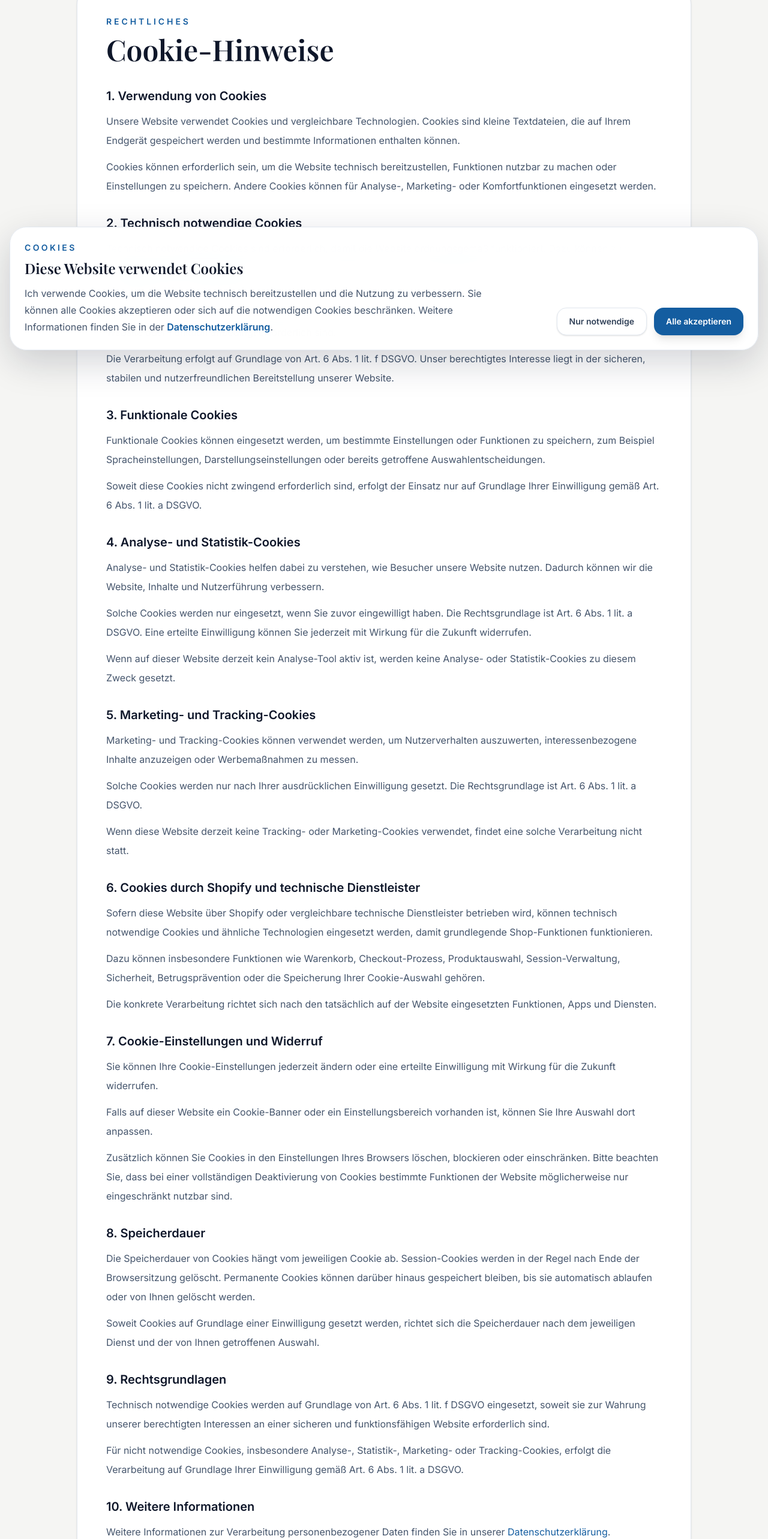
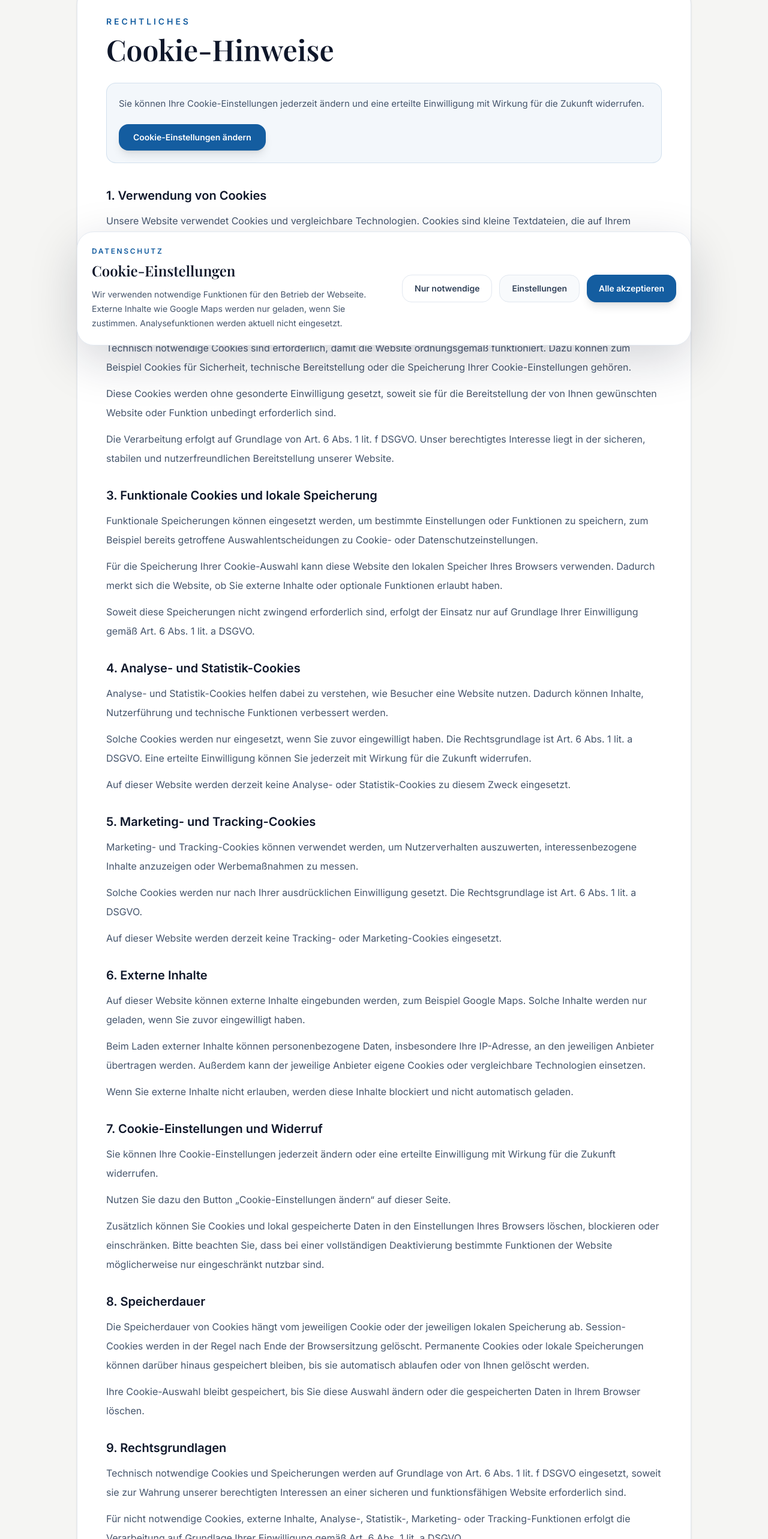
Before and after one commit to Lard912/handelsvertretung-amend, a Next.js app: page /cookies in a window 1280 px wide. Shown: the part 200-2766 px from the top of the page at 60% size. Built offline with nearby package versions, Linux system fonts and the light colour scheme.

Commit message:
Update website files

```diff
--- a/app/components/CookieBar.tsx
+++ b/app/components/CookieBar.tsx
@@ -1,74 +1,161 @@
 "use client";
 
 import { useEffect, useState } from "react";
-import Link from "next/link";
+
+type CookiePreferences = {
+  necessary: true;
+  externalContent: boolean;
+  analytics: boolean;
+  updatedAt: string;
+};
+
+const STORAGE_KEY = "hvamend_cookie_preferences";
+
+const defaultPreferences: CookiePreferences = {
+  necessary: true,
+  externalContent: false,
+  analytics: false,
+  updatedAt: "",
+};
+
+function loadPreferences(): CookiePreferences | null {
+  if (typeof window === "undefined") return null;
+
+  try {
+    const saved = localStorage.getItem(STORAGE_KEY);
+    if (!saved) return null;
+
+    return JSON.parse(saved) as CookiePreferences;
+  } catch {
+    return null;
+  }
+}
+
+function savePreferences(preferences: CookiePreferences) {
+  localStorage.setItem(
+    STORAGE_KEY,
+    JSON.stringify({
+      ...preferences,
+      necessary: true,
+      updatedAt: new Date().toISOString(),
+    })
+  );
+
+  window.dispatchEvent(new Event("cookie-preferences-updated"));
+}
 
 export default function CookieBar() {
-  const [visible, setVisible] = useState(false);
+  const [mounted, setMounted] = useState(false);
+  const [showBanner, setShowBanner] = useState(false);
+  const [showSettings, setShowSettings] = useState(false);
+  const [preferences, setPreferences] =
+    useState<CookiePreferences>(defaultPreferences);
 
   useEffect(() => {
-    const saved = localStorage.getItem("cookie-consent");
-    if (!saved) {
-      setVisible(true);
+    setMounted(true);
+
+    const saved = loadPreferences();
+
+    if (saved) {
+      setPreferences(saved);
+      setShowBanner(false);
+    } else {
+      setShowBanner(true);
     }
+
+    const openSettings = () => {
+      const current = loadPreferences();
+      setPreferences(current ?? defaultPreferences);
+      setShowSettings(true);
+      setShowBanner(false);
+    };
+
+    window.addEventListener("open-cookie-settings", openSettings);
+
+    return () => {
+      window.removeEventListener("open-cookie-settings", openSettings);
+    };
   }, []);
 
+  if (!mounted) return null;
+
   const acceptAll = () => {
-    localStorage.setItem("cookie-consent", "all");
-    setVisible(false);
+    savePreferences({
+      necessary: true,
+      externalContent: true,
+      analytics: true,
+      updatedAt: new Date().toISOString(),
+    });
+
+    setShowBanner(false);
+    setShowSettings(false);
   };
 
-  const acceptNecessary = () => {
-    localStorage.setItem("cookie-consent", "necessary");
-    setVisible(false);
+  const rejectOptional = () => {
+    savePreferences({
+      necessary: true,
+      externalContent: false,
+      analytics: false,
+      updatedAt: new Date().toISOString(),
+    });
+
+    setShowBanner(false);
+    setShowSettings(false);
   };
 
-  if (!visible) return null;
+  const saveCustomSettings = () => {
+    savePreferences(preferences);
+    setShowBanner(false);
+    setShowSettings(false);
+  };
 
   return (
-    <div className="fixed bottom-4 left-0 right-0 z-[9999] px-4">
-      <div className="mx-auto max-w-[1400px] rounded-[28px] border border-slate-200 bg-white/95 p-6 shadow-[0_20px_60px_rgba(15,23,42,0.18)] backdrop-blur-xl">
-        <div className="flex flex-col gap-5 lg:flex-row lg:items-end lg:justify-between">
-          <div className="max-w-3xl">
-            <p className="text-sm font-semibold uppercase tracking-[0.24em] text-[#145da0]">
-              Cookies
+    <>
+      {showBanner && (
+        <div className="fixed inset-x-0 bottom-0 z-[9998] px-4 pb-4 min-[600px]:px-6 min-[600px]:pb-6">
+          <div className="mx-auto max-w-5xl rounded-[28px] border border-slate-200 bg-white p-5 text-slate-900 shadow-[0_24px_80px_rgba(15,23,42,0.18)] min-[600px]:p-6">
+            <div className="grid gap-5 min-[900px]:grid-cols-[1fr_auto] min-[900px]:items-center">
+              <div>
+                <p className="text-xs font-semibold uppercase tracking-[0.22em] text-[#145da0]">
+                  Datenschutz
                 </p>
 
                 <h2
-              className="mt-2 text-2xl font-semibold text-slate-900"
+                  className="mt-2 text-2xl font-semibold"
                   style={{ fontFamily: "var(--font-playfair)" }}
                 >
-              Diese Website verwendet Cookies
+                  Cookie-Einstellungen
                 </h2>
 
-            <p className="mt-3 text-sm leading-7 text-slate-600 sm:text-base">
-              Ich verwende Cookies, um die Website technisch bereitzustellen und
-              die Nutzung zu verbessern. Sie können alle Cookies akzeptieren oder
-              sich auf die notwendigen Cookies beschränken. Weitere Informationen
-              finden Sie in der{" "}
-              <Link
-                href="/datenschutz"
-                className="font-semibold text-[#145da0] hover:underline"
-              >
-                Datenschutzerklärung
-              </Link>
-              .
+                <p className="mt-3 text-sm leading-6 text-slate-600">
+                  Wir verwenden notwendige Funktionen für den Betrieb der
+                  Webseite. Externe Inhalte wie Google Maps werden nur geladen,
+                  wenn Sie zustimmen. Analysefunktionen werden aktuell nicht
+                  eingesetzt.
                 </p>
               </div>
 
-          <div className="flex flex-col gap-3 sm:flex-row">
+              <div className="flex flex-col gap-3 min-[600px]:flex-row min-[900px]:justify-end">
                 <button
                   type="button"
-              onClick={acceptNecessary}
-              className="rounded-2xl border border-slate-200 bg-white px-5 py-3 text-sm font-semibold text-slate-700 shadow-sm transition duration-300 hover:-translate-y-0.5 hover:border-slate-300 hover:shadow-md"
+                  onClick={rejectOptional}
+                  className="rounded-2xl border border-slate-200 bg-white px-5 py-3 text-sm font-semibold text-slate-700 transition hover:border-[#145da0]/30 hover:text-[#145da0]"
                 >
                   Nur notwendige
                 </button>
 
                 <button
                   type="button"
+                  onClick={() => setShowSettings(true)}
+                  className="rounded-2xl border border-slate-200 bg-slate-50 px-5 py-3 text-sm font-semibold text-slate-700 transition hover:border-[#145da0]/30 hover:text-[#145da0]"
+                >
+                  Einstellungen
+                </button>
+
+                <button
+                  type="button"
                   onClick={acceptAll}
-              className="rounded-2xl bg-[#145da0] px-5 py-3 text-sm font-semibold text-white shadow-lg transition duration-300 hover:-translate-y-0.5 hover:bg-[#0f4c86] hover:shadow-xl"
+                  className="rounded-2xl bg-[#145da0] px-5 py-3 text-sm font-semibold text-white shadow-lg transition hover:bg-[#0f4c86]"
                 >
                   Alle akzeptieren
                 </button>
@@ -76,5 +163,136 @@ export default function CookieBar() {
             </div>
           </div>
         </div>
+      )}
+
+      {showSettings && (
+        <div className="fixed inset-0 z-[9999] flex items-end justify-center bg-slate-950/45 p-4 backdrop-blur-sm min-[600px]:items-center">
+          <div className="w-full max-w-2xl rounded-[30px] bg-white p-5 text-slate-900 shadow-2xl min-[600px]:p-7">
+            <div className="flex items-start justify-between gap-4">
+              <div>
+                <p className="text-xs font-semibold uppercase tracking-[0.22em] text-[#145da0]">
+                  Präferenzen
+                </p>
+
+                <h2
+                  className="mt-2 text-3xl font-semibold"
+                  style={{ fontFamily: "var(--font-playfair)" }}
+                >
+                  Cookie-Einstellungen anpassen
+                </h2>
+              </div>
+
+              <button
+                type="button"
+                onClick={() => setShowSettings(false)}
+                className="flex h-10 w-10 shrink-0 items-center justify-center rounded-full bg-slate-100 text-xl text-slate-600 transition hover:bg-slate-200"
+                aria-label="Cookie-Einstellungen schließen"
+              >
+                ×
+              </button>
+            </div>
+
+            <div className="mt-6 grid gap-4">
+              <div className="rounded-2xl border border-slate-200 bg-white p-4 shadow-sm">
+                <div className="flex items-center justify-between gap-4">
+                  <div>
+                    <h3 className="font-semibold text-slate-900">
+                      Notwendige Funktionen
+                    </h3>
+                    <p className="mt-1 text-sm leading-6 text-slate-600">
+                      Diese Funktionen sind für den Betrieb der Webseite
+                      erforderlich und können nicht deaktiviert werden. Dazu
+                      gehört auch das Speichern Ihrer Cookie-Auswahl.
+                    </p>
+                  </div>
+
+                  <span className="shrink-0 whitespace-nowrap rounded-full bg-slate-100 px-3 py-1 text-xs font-semibold text-slate-500">
+                    Immer aktiv
+                  </span>
+                </div>
+              </div>
+
+              <label className="cursor-pointer rounded-2xl border border-slate-200 bg-white p-4 shadow-sm transition hover:border-[#145da0]/30 hover:shadow-md">
+                <div className="flex items-start justify-between gap-4">
+                  <div>
+                    <h3 className="font-semibold text-slate-900">
+                      Externe Inhalte
+                    </h3>
+                    <p className="mt-1 text-sm leading-6 text-slate-600">
+                      Erlaubt das Laden externer Inhalte, zum Beispiel Google
+                      Maps auf der Kontaktseite. Dabei können Daten wie Ihre
+                      IP-Adresse an externe Anbieter übertragen werden.
+                    </p>
+                  </div>
+
+                  <input
+                    type="checkbox"
+                    checked={preferences.externalContent}
+                    onChange={(event) =>
+                      setPreferences((current) => ({
+                        ...current,
+                        externalContent: event.target.checked,
+                      }))
+                    }
+                    className="mt-1 h-6 w-6 shrink-0 cursor-pointer accent-[#145da0]"
+                  />
+                </div>
+              </label>
+
+              <label className="cursor-pointer rounded-2xl border border-slate-200 bg-white p-4 shadow-sm transition hover:border-[#145da0]/30 hover:shadow-md">
+                <div className="flex items-start justify-between gap-4">
+                  <div>
+                    <h3 className="font-semibold text-slate-900">Analyse</h3>
+                    <p className="mt-1 text-sm leading-6 text-slate-600">
+                      Aktuell verwenden wir keine Analyse-Tools. Diese Option
+                      ist vorbereitet, falls später Statistikdienste eingebunden
+                      werden.
+                    </p>
+                  </div>
+
+                  <input
+                    type="checkbox"
+                    checked={preferences.analytics}
+                    onChange={(event) =>
+                      setPreferences((current) => ({
+                        ...current,
+                        analytics: event.target.checked,
+                      }))
+                    }
+                    className="mt-1 h-6 w-6 shrink-0 cursor-pointer accent-[#145da0]"
+                  />
+                </div>
+              </label>
+            </div>
+
+            <div className="mt-7 flex flex-col gap-3 min-[600px]:flex-row min-[600px]:items-center">
+              <button
+                type="button"
+                onClick={rejectOptional}
+                className="rounded-2xl border border-slate-200 bg-white px-5 py-3 text-sm font-semibold text-slate-700 transition hover:border-[#145da0]/30 hover:text-[#145da0] min-[600px]:mr-auto"
+              >
+                Nur notwendige
+              </button>
+
+              <button
+                type="button"
+                onClick={saveCustomSettings}
+                className="rounded-2xl bg-[#145da0] px-5 py-3 text-sm font-semibold text-white shadow-lg transition hover:bg-[#0f4c86]"
+              >
+                Auswahl speichern
+              </button>
+
+              <button
+                type="button"
+                onClick={acceptAll}
+                className="rounded-2xl bg-slate-900 px-5 py-3 text-sm font-semibold text-white shadow-lg transition hover:bg-slate-800"
+              >
+                Alle akzeptieren
+              </button>
+            </div>
+          </div>
+        </div>
+      )}
+    </>
   );
 }
--- a/app/cookies/page.tsx
+++ b/app/cookies/page.tsx
@@ -1,6 +1,12 @@
+"use client";
+
 export default function CookiesPage() {
+  const openCookieSettings = () => {
+    window.dispatchEvent(new Event("open-cookie-settings"));
+  };
+
   return (
-    <section className="bg-[#f5f5f3] px-6 py-20 min-h-[calc(100vh-120px)] flex items-center">
+    <section className="flex min-h-[calc(100vh-120px)] items-center bg-[#f5f5f3] px-6 py-20">
       <div className="mx-auto max-w-5xl rounded-[30px] border border-slate-200 bg-white p-8 shadow-sm sm:p-12">
         <p className="text-sm font-semibold uppercase tracking-[0.28em] text-[#145da0]">
           Rechtliches
@@ -12,6 +18,21 @@ export default function CookiesPage() {
         >
           Cookie-Hinweise
         </h1>
+
+        <div className="mt-8 rounded-2xl border border-[#145da0]/15 bg-[#f3f7fb] p-5">
+          <p className="text-[15px] leading-7 text-slate-600">
+            Sie können Ihre Cookie-Einstellungen jederzeit ändern und eine
+            erteilte Einwilligung mit Wirkung für die Zukunft widerrufen.
+          </p>
+
+          <button
+            type="button"
+            onClick={openCookieSettings}
+            className="mt-5 rounded-2xl bg-[#145da0] px-6 py-3 text-sm font-semibold text-white shadow-lg transition hover:bg-[#0f4c86]"
+          >
+            Cookie-Einstellungen ändern
+          </button>
+        </div>
 
         <div className="mt-10 space-y-8 text-base leading-8 text-slate-600">
           <div>
@@ -41,8 +62,8 @@ export default function CookiesPage() {
             <p className="mt-3">
               Technisch notwendige Cookies sind erforderlich, damit die Website
               ordnungsgemäß funktioniert. Dazu können zum Beispiel Cookies für
-              Warenkorb, Login, Spracheinstellungen, Cookie-Einstellungen,
-              Sicherheit oder die technische Bereitstellung der Website gehören.
+              Sicherheit, technische Bereitstellung oder die Speicherung Ihrer
+              Cookie-Einstellungen gehören.
             </p>
 
             <p className="mt-3">
@@ -60,20 +81,27 @@ export default function CookiesPage() {
 
           <div>
             <h2 className="text-xl font-semibold text-slate-900">
-              3. Funktionale Cookies
+              3. Funktionale Cookies und lokale Speicherung
             </h2>
 
             <p className="mt-3">
-              Funktionale Cookies können eingesetzt werden, um bestimmte
-              Einstellungen oder Funktionen zu speichern, zum Beispiel
-              Spracheinstellungen, Darstellungseinstellungen oder bereits
-              getroffene Auswahlentscheidungen.
+              Funktionale Speicherungen können eingesetzt werden, um bestimmte
+              Einstellungen oder Funktionen zu speichern, zum Beispiel bereits
+              getroffene Auswahlentscheidungen zu Cookie- oder
+              Datenschutzeinstellungen.
             </p>
 
             <p className="mt-3">
-              Soweit diese Cookies nicht zwingend erforderlich sind, erfolgt der
-              Einsatz nur auf Grundlage Ihrer Einwilligung gemäß Art. 6 Abs. 1
-              lit. a DSGVO.
+              Für die Speicherung Ihrer Cookie-Auswahl kann diese Website den
+              lokalen Speicher Ihres Browsers verwenden. Dadurch merkt sich die
+              Website, ob Sie externe Inhalte oder optionale Funktionen erlaubt
+              haben.
+            </p>
+
+            <p className="mt-3">
+              Soweit diese Speicherungen nicht zwingend erforderlich sind,
+              erfolgt der Einsatz nur auf Grundlage Ihrer Einwilligung gemäß Art.
+              6 Abs. 1 lit. a DSGVO.
             </p>
           </div>
 
@@ -84,8 +112,8 @@ export default function CookiesPage() {
 
             <p className="mt-3">
               Analyse- und Statistik-Cookies helfen dabei zu verstehen, wie
-              Besucher unsere Website nutzen. Dadurch können wir die Website,
-              Inhalte und Nutzerführung verbessern.
+              Besucher eine Website nutzen. Dadurch können Inhalte,
+              Nutzerführung und technische Funktionen verbessert werden.
             </p>
 
             <p className="mt-3">
@@ -96,9 +124,8 @@ export default function CookiesPage() {
             </p>
 
             <p className="mt-3">
-              Wenn auf dieser Website derzeit kein Analyse-Tool aktiv ist,
-              werden keine Analyse- oder Statistik-Cookies zu diesem Zweck
-              gesetzt.
+              Auf dieser Website werden derzeit keine Analyse- oder
+              Statistik-Cookies zu diesem Zweck eingesetzt.
             </p>
           </div>
 
@@ -119,33 +146,32 @@ export default function CookiesPage() {
             </p>
 
             <p className="mt-3">
-              Wenn diese Website derzeit keine Tracking- oder Marketing-Cookies
-              verwendet, findet eine solche Verarbeitung nicht statt.
+              Auf dieser Website werden derzeit keine Tracking- oder
+              Marketing-Cookies eingesetzt.
             </p>
           </div>
 
           <div>
             <h2 className="text-xl font-semibold text-slate-900">
-              6. Cookies durch Shopify und technische Dienstleister
+              6. Externe Inhalte
             </h2>
 
             <p className="mt-3">
-              Sofern diese Website über Shopify oder vergleichbare technische
-              Dienstleister betrieben wird, können technisch notwendige Cookies
-              und ähnliche Technologien eingesetzt werden, damit grundlegende
-              Shop-Funktionen funktionieren.
+              Auf dieser Website können externe Inhalte eingebunden werden, zum
+              Beispiel Google Maps. Solche Inhalte werden nur geladen, wenn Sie
+              zuvor eingewilligt haben.
             </p>
 
             <p className="mt-3">
-              Dazu können insbesondere Funktionen wie Warenkorb,
-              Checkout-Prozess, Produktauswahl, Session-Verwaltung,
-              Sicherheit, Betrugsprävention oder die Speicherung Ihrer
-              Cookie-Auswahl gehören.
+              Beim Laden externer Inhalte können personenbezogene Daten,
+              insbesondere Ihre IP-Adresse, an den jeweiligen Anbieter
+              übertragen werden. Außerdem kann der jeweilige Anbieter eigene
+              Cookies oder vergleichbare Technologien einsetzen.
             </p>
 
             <p className="mt-3">
-              Die konkrete Verarbeitung richtet sich nach den tatsächlich auf
-              der Website eingesetzten Funktionen, Apps und Diensten.
+              Wenn Sie externe Inhalte nicht erlauben, werden diese Inhalte
+              blockiert und nicht automatisch geladen.
             </p>
           </div>
 
@@ -160,17 +186,16 @@ export default function CookiesPage() {
             </p>
 
             <p className="mt-3">
-              Falls auf dieser Website ein Cookie-Banner oder ein
-              Einstellungsbereich vorhanden ist, können Sie Ihre Auswahl dort
-              anpassen.
+              Nutzen Sie dazu den Button „Cookie-Einstellungen ändern“ auf
+              dieser Seite.
             </p>
 
             <p className="mt-3">
-              Zusätzlich können Sie Cookies in den Einstellungen Ihres Browsers
-              löschen, blockieren oder einschränken. Bitte beachten Sie, dass
-              bei einer vollständigen Deaktivierung von Cookies bestimmte
-              Funktionen der Website möglicherweise nur eingeschränkt nutzbar
-              sind.
+              Zusätzlich können Sie Cookies und lokal gespeicherte Daten in den
+              Einstellungen Ihres Browsers löschen, blockieren oder
+              einschränken. Bitte beachten Sie, dass bei einer vollständigen
+              Deaktivierung bestimmte Funktionen der Website möglicherweise nur
+              eingeschränkt nutzbar sind.
             </p>
           </div>
 
@@ -180,17 +205,17 @@ export default function CookiesPage() {
             </h2>
 
             <p className="mt-3">
-              Die Speicherdauer von Cookies hängt vom jeweiligen Cookie ab.
-              Session-Cookies werden in der Regel nach Ende der Browsersitzung
-              gelöscht. Permanente Cookies können darüber hinaus gespeichert
+              Die Speicherdauer von Cookies hängt vom jeweiligen Cookie oder der
+              jeweiligen lokalen Speicherung ab. Session-Cookies werden in der
+              Regel nach Ende der Browsersitzung gelöscht. Permanente Cookies
+              oder lokale Speicherungen können darüber hinaus gespeichert
               bleiben, bis sie automatisch ablaufen oder von Ihnen gelöscht
               werden.
             </p>
 
             <p className="mt-3">
-              Soweit Cookies auf Grundlage einer Einwilligung gesetzt werden,
-              richtet sich die Speicherdauer nach dem jeweiligen Dienst und der
-              von Ihnen getroffenen Auswahl.
+              Ihre Cookie-Auswahl bleibt gespeichert, bis Sie diese Auswahl
+              ändern oder die gespeicherten Daten in Ihrem Browser löschen.
             </p>
           </div>
 
@@ -200,16 +225,17 @@ export default function CookiesPage() {
             </h2>
 
             <p className="mt-3">
-              Technisch notwendige Cookies werden auf Grundlage von Art. 6 Abs.
-              1 lit. f DSGVO eingesetzt, soweit sie zur Wahrung unserer
-              berechtigten Interessen an einer sicheren und funktionsfähigen
-              Website erforderlich sind.
+              Technisch notwendige Cookies und Speicherungen werden auf
+              Grundlage von Art. 6 Abs. 1 lit. f DSGVO eingesetzt, soweit sie
+              zur Wahrung unserer berechtigten Interessen an einer sicheren und
+              funktionsfähigen Website erforderlich sind.
             </p>
 
             <p className="mt-3">
-              Für nicht notwendige Cookies, insbesondere Analyse-, Statistik-,
-              Marketing- oder Tracking-Cookies, erfolgt die Verarbeitung auf
-              Grundlage Ihrer Einwilligung gemäß Art. 6 Abs. 1 lit. a DSGVO.
+              Für nicht notwendige Cookies, externe Inhalte, Analyse-,
+              Statistik-, Marketing- oder Tracking-Funktionen erfolgt die
+              Verarbeitung auf Grundlage Ihrer Einwilligung gemäß Art. 6 Abs. 1
+              lit. a DSGVO.
             </p>
           </div>
 
@@ -227,9 +253,7 @@ export default function CookiesPage() {
               .
             </p>
 
-            <p className="mt-3">
-              Stand: Mai 2026
-            </p>
+            <p className="mt-3">Stand: Mai 2026</p>
           </div>
         </div>
       </div>
--- a/app/page.tsx
+++ b/app/page.tsx
@@ -316,11 +316,7 @@ export default function Home() {
                 Seit vielen Jahren bin ich als Handelsvertreter in der
                 Souvenirbranche tätig. Dabei stehen für mich <strong>Vertrauen,
                 Verbindlichkeit und eine enge Zusammenarbeit mit meinen Partnern </strong>
-                im Mittelpunkt.
-              </p>
-
-              <p className="mt-4 text-[15px] leading-[1.45] text-slate-600 min-[600px]:text-lg min-[600px]:leading-8">
-                Mein Anspruch ist es, Produkte nicht nur zu vermitteln, sondern
+                im Mittelpunkt. Mein Anspruch ist es, Produkte nicht nur zu vermitteln, sondern
                 gemeinsam passende Sortimente, Märkte und Chancen zu erkennen und
                 langfristig zu entwickeln.
               </p>
```
Also changed, not shown: app/globals.css (+16 -0 lines), app/kontakt/page.tsx (+7 -7 lines), app/ueber-mich/page.tsx (+27 -3 lines), app/vertretungen/page.tsx (+4 -4 lines). Lines whose indentation alone changed are shown as unchanged.
